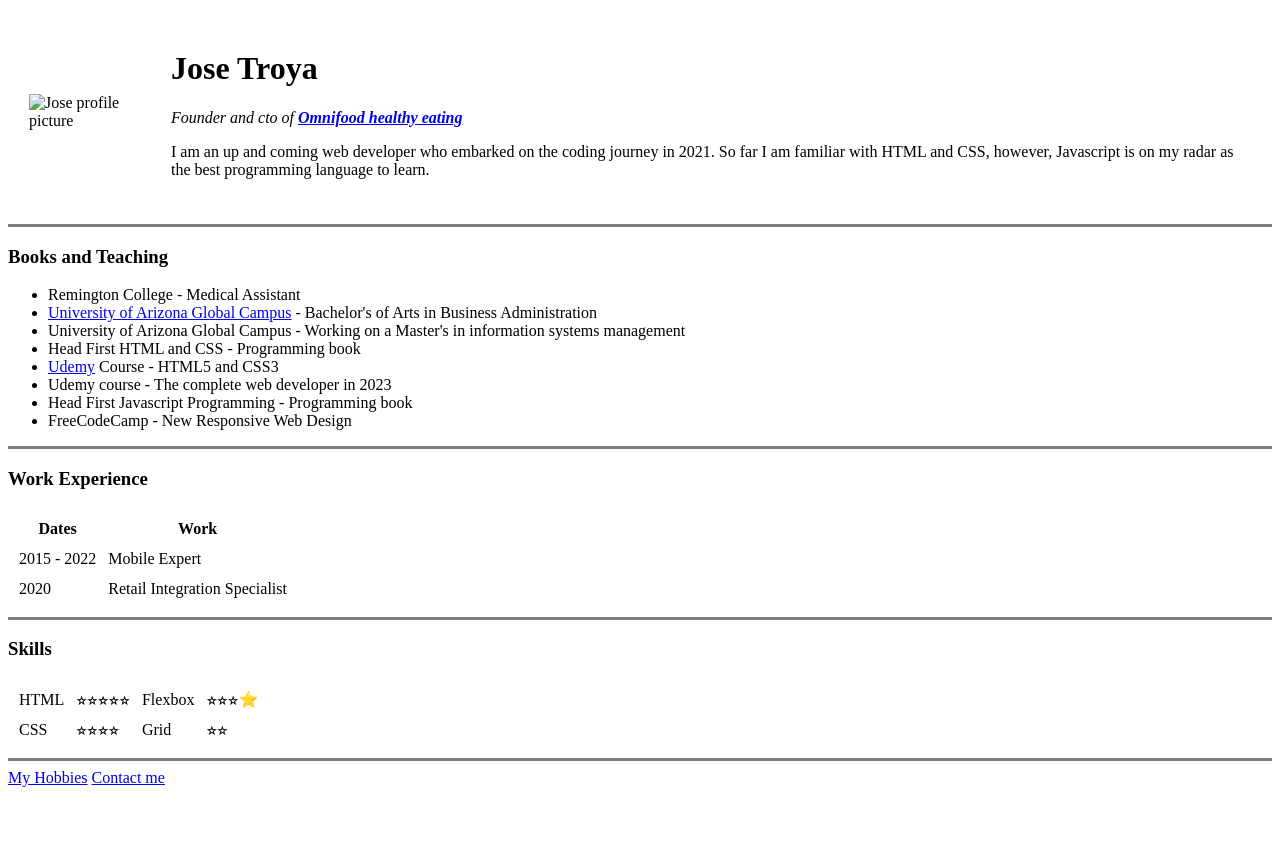
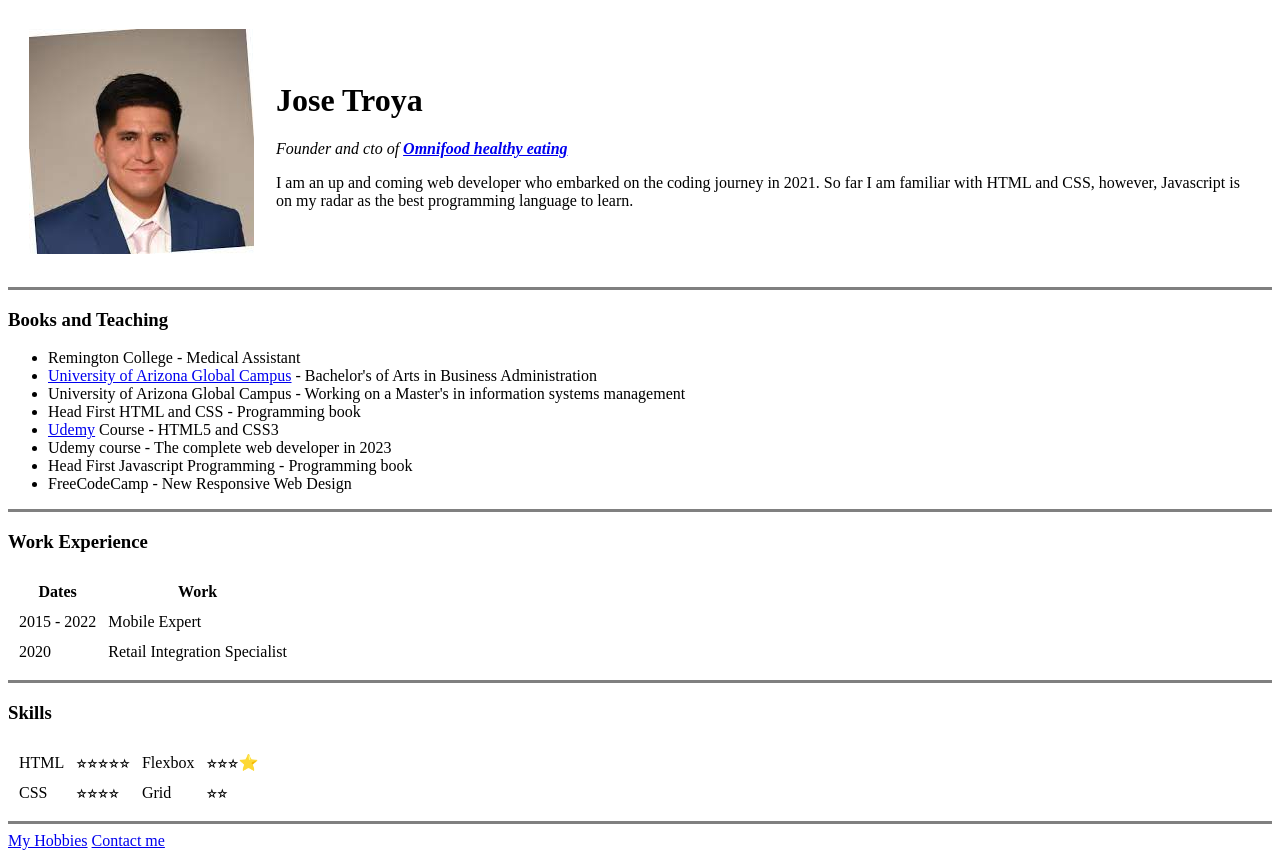
Before and after one commit to Jtroya212/CV, a plain HTML site: page index.html in a window 1280 px wide. Before the commit the page ends 800 px from the top, so only its background shows below. Drawn offline with Linux system fonts and the light colour scheme.

Commit message:
Update index.html

```diff
--- a/index.html
+++ b/index.html
@@ -7,7 +7,7 @@
   </head>
   <body>
     <table cellspacing="20">
-      <td><img src="images/jose.jpeg" alt="Jose profile picture" /></td>
+      <td><img src="jose.jpeg" alt="Jose profile picture" /></td>
       <td>
         <h1>Jose Troya</h1>
         <p>
```
